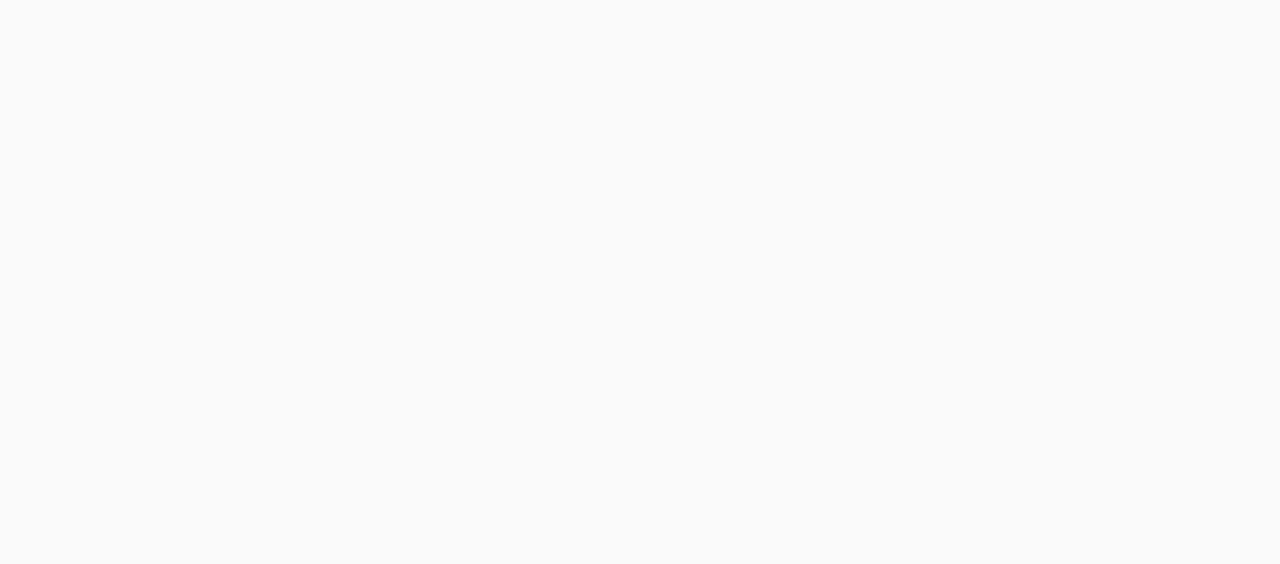
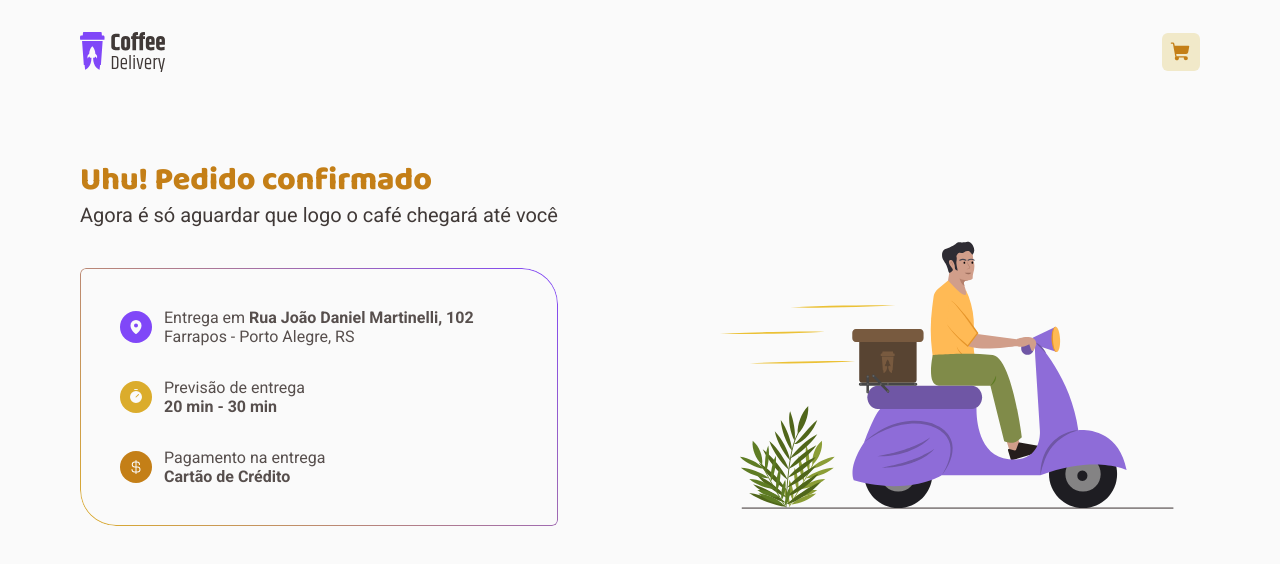
Before and after one commit to antonio-cosmo/CoffeeDelivery, a React (Vite) app: page /cart/success in a window 1280 px wide. Before the commit this address had no page. Shown: the top 564 px of the page. Built offline with nearby package versions, Linux system fonts and the light colour scheme; what miragejs would draw is missing.

Commit message:
creating the success page

```diff
--- a/src/Router.tsx
+++ b/src/Router.tsx
@@ -1,14 +1,18 @@
 import { Routes, Route } from 'react-router-dom'
 import { DefaultLayout } from './layout/DefaultLayout'
 import { Cart } from './pages/Cart'
+import { Success } from './pages/Cart/Success'
 import { Home } from './pages/Home'
 
 export function Router() {
   return (
     <Routes>
       <Route path="/" element={<DefaultLayout />}>
-        <Route path="/" element={<Home />} />
-        <Route path="/cart" element={<Cart />} />
+        <Route index element={<Home />} />
+        <Route path="cart">
+          <Route path="" element={<Cart />} />
+          <Route path="success" element={<Success />} />
+        </Route>
       </Route>
     </Routes>
   )
--- a/src/pages/Cart/FormCheckout/index.tsx
+++ b/src/pages/Cart/CheckoutForm/index.tsx
@@ -1,7 +1,7 @@
 import { MapPinLine } from 'phosphor-react'
 import { FormContainer, BodyForm, GroupInput, HeaderForm } from './styles'
 
-export function FormCheckout() {
+export function CheckoutForm() {
   return (
     <FormContainer>
       <HeaderForm>
--- a/src/pages/Cart/Pay/index.tsx
+++ b/src/pages/Cart/Pay/index.tsx
@@ -5,9 +5,6 @@
 export function Pay() {
   const [payType, setPayType] = useState('')
 
-  const handlePayType = (type: string) => {
-    setPayType(type)
-  }
   return (
     <PayContainer>
       <HeaderPay>
@@ -21,7 +18,7 @@
       </HeaderPay>
       <PayTypeContainer>
         <RadioBox
-          onClick={() => handlePayType('credito')}
+          onClick={() => setPayType('credito')}
           isActive={payType === 'credito'}
         >
           <CreditCard size={16} />
@@ -29,7 +26,7 @@
         </RadioBox>
 
         <RadioBox
-          onClick={() => handlePayType('debito')}
+          onClick={() => setPayType('debito')}
           isActive={payType === 'debito'}
         >
           <Bank size={16} />
@@ -37,7 +34,7 @@
         </RadioBox>
 
         <RadioBox
-          onClick={() => handlePayType('dinheiro')}
+          onClick={() => setPayType('dinheiro')}
           isActive={payType === 'dinheiro'}
         >
           <Money size={16} />
--- a/src/pages/Cart/Pay/styles.ts
+++ b/src/pages/Cart/Pay/styles.ts
@@ -24,11 +24,11 @@
   background: ${(props) =>
     props.isActive ? props.theme['purple-light'] : props.theme['base-button']};
 
+  border-color: ${(props) => props.theme.purple};
+  border-width: ${(props) => (props.isActive ? '1px' : 0)};
   border-style: solid;
-  border-width: ${(props) => (props.isActive ? '1px' : 0)};
-  border-color: ${(props) => props.theme.purple};
   border-radius: 6px;
-  transition: 300s;
+  transition: background 0.4s ease-in-out, color 0.4s ease-in-out;
   &:hover {
     background: ${(props) => props.theme['base-hover']};
     span {
--- /dev/null
+++ b/src/pages/Cart/Success/index.tsx
@@ -0,0 +1,56 @@
+import {
+  Conatainer,
+  TextSuccess,
+  Header,
+  Details,
+  Bold,
+  TextInfor,
+  Text,
+} from './styles'
+import imgEntregador from '../../../assets/images/Entrega.svg'
+import { CurrencyDollar, MapPin, Timer } from 'phosphor-react'
+export function Success() {
+  return (
+    <Conatainer>
+      <TextSuccess>
+        <Header>
+          <h2>Uhu! Pedido confirmado</h2>
+          <p>Agora é só aguardar que logo o café chegará até você</p>
+        </Header>
+        <Details>
+          <TextInfor>
+            <MapPin size={32} weight="fill" className="mapin" />
+            <Text>
+              <p>
+                Entrega em <Bold>Rua João Daniel Martinelli, 102</Bold>{' '}
+              </p>
+              <p>Farrapos - Porto Alegre, RS</p>
+            </Text>
+          </TextInfor>
+          <TextInfor>
+            <Timer size={32} weight="fill" className="timer" />
+            <Text>
+              <p>Previsão de entrega</p>
+              <p>
+                <Bold>20 min - 30 min </Bold>
+              </p>
+            </Text>
+          </TextInfor>
+          <TextInfor>
+            <CurrencyDollar size={32} weight="fill" className="currency" />
+
+            <Text>
+              <p>Pagamento na entrega</p>
+              <p>
+                <Bold>Cartão de Crédito</Bold>
+              </p>
+            </Text>
+          </TextInfor>
+        </Details>
+      </TextSuccess>
+      <div>
+        <img src={imgEntregador} alt="" />
+      </div>
+    </Conatainer>
+  )
+}
--- /dev/null
+++ b/src/pages/Cart/Success/styles.ts
@@ -0,0 +1,77 @@
+import styled from 'styled-components'
+
+export const Conatainer = styled.div`
+  display: flex;
+  align-items: flex-end;
+  justify-content: space-between;
+  margin-top: 10rem;
+`
+
+export const TextSuccess = styled.div``
+export const Header = styled.div`
+  margin-bottom: 40px;
+  h2 {
+    font-family: 'Baloo 2';
+    font-size: 2rem;
+    font-weight: 800;
+    color: ${(props) => props.theme['yellow-dark']};
+    line-height: 1.3;
+  }
+  p {
+    font-size: 20px;
+    color: ${(props) => props.theme['base-subtitle']};
+    line-height: 1.3;
+  }
+`
+export const Details = styled.div`
+  position: relative;
+  padding: 40px;
+
+  div + div {
+    margin-top: 2rem;
+  }
+  &::before {
+    content: '';
+    position: absolute;
+    inset: 0;
+    border-radius: 6px 36px;
+    padding: 1px;
+    background-image: linear-gradient(
+      45deg,
+      rgb(219, 172, 44, 1),
+      rgb(128, 71, 248, 1)
+    );
+    -webkit-mask: linear-gradient(#fff 0 0) content-box,
+      linear-gradient(#fff 0 0);
+    mask: linear-gradient(#fff 0 0) content-box, linear-gradient(#fff 0 0);
+
+    -webkit-mask-composite: xor;
+    mask-composite: exclude;
+  }
+`
+
+export const Text = styled.div``
+export const Bold = styled.span`
+  display: inline;
+  font-weight: 700;
+`
+export const TextInfor = styled.div`
+  display: flex;
+  align-items: center;
+  gap: 12px;
+  svg {
+    padding: 8px;
+    border-radius: 50%;
+    color: ${(props) => props.theme.background};
+  }
+
+  .mapin {
+    background-color: ${(props) => props.theme.purple};
+  }
+  .timer {
+    background-color: ${(props) => props.theme.yellow};
+  }
+  .currency {
+    background-color: ${(props) => props.theme['yellow-dark']};
+  }
+`
--- a/src/pages/Cart/index.tsx
+++ b/src/pages/Cart/index.tsx
@@ -1,11 +1,4 @@
 import { useState } from 'react'
-import {
-  MapPinLine,
-  CurrencyDollar,
-  CreditCard,
-  Money,
-  Bank,
-} from 'phosphor-react'
 import {
   Container,
   Checkout,
@@ -18,7 +11,7 @@
 import { Item } from './Item'
 import { useCartContext } from '../../context/Cart'
 import { priceFormat } from '../../util/priceFormat'
-import { FormCheckout } from './FormCheckout'
+import { CheckoutForm } from './CheckoutForm'
 import { Pay } from './Pay'
 
 export function Cart() {
@@ -36,7 +29,7 @@
     <Container>
       <Checkout>
         <h3>Complete seu pedido</h3>
-        <FormCheckout />
+        <CheckoutForm />
         <Pay />
       </Checkout>
       <ItemsCart>
--- a/src/pages/Cart/styles.ts
+++ b/src/pages/Cart/styles.ts
@@ -53,7 +53,7 @@
   color: ${(props) => props.theme.white};
   font-size: 14px;
   font-weight: 700;
-  transition: 0.3s;
+  transition: background 0.4s ease-in-out;
   &:hover {
     background: ${(props) => props.theme['yellow-dark']};
   }
```
Also changed, not shown: src/pages/Cart/CheckoutForm/styles.ts (renamed from src/pages/Cart/FormCheckout/styles.ts).
